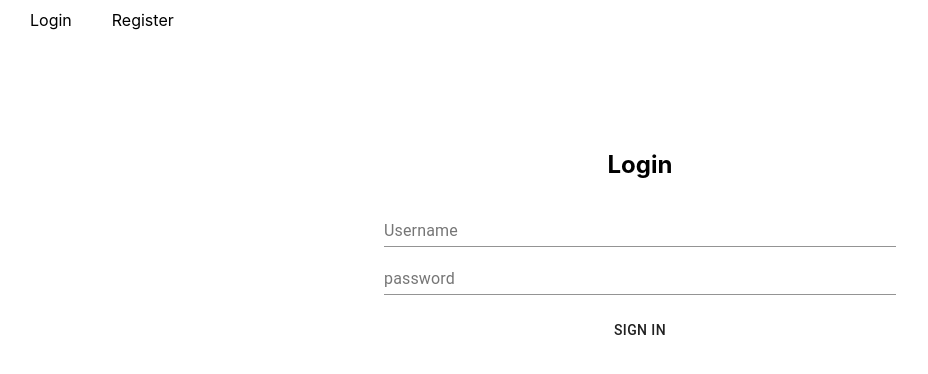
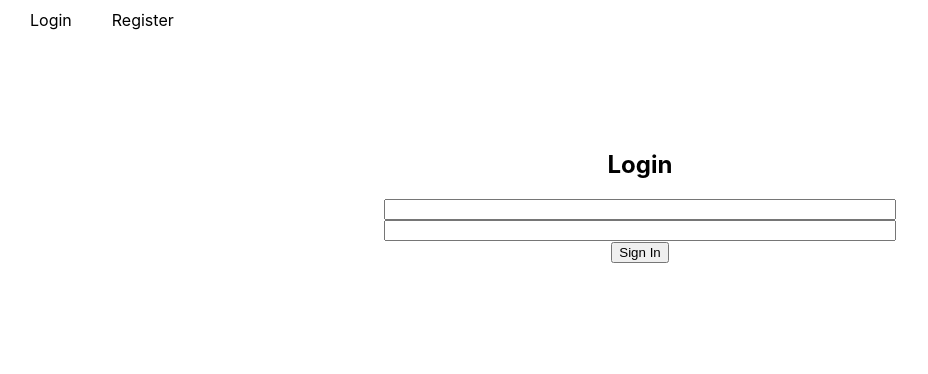
Before and after one commit to BW-WEBPT15-SecretFamilyRecipesCookbook5/frontend, a React (Create React App) app: page /login in a window 1280 px wide. Shown: the top 374 px of the page, without its empty margins (0-928 px from the left). Built offline with nearby package versions, Linux system fonts and the light colour scheme.

Commit message:
finishing deployment

```diff
--- a/src/components/Login.js
+++ b/src/components/Login.js
@@ -1,37 +1,33 @@
-import React, {useState} from 'react';
+import React, { useState } from 'react';
 import { connect } from 'react-redux';
-import {handleChange, login} from '../utils/actions';
-import TextField from '@material-ui/core/TextField';
+import { handleChange, login } from '../utils/actions';
+// import TextField from '@material-ui/core/TextField';
 import { StyledButton } from '../utils/styles';
-
-const Login = ({login, loginCredentials, handleChange}) => {
+const Login = ({ login, loginCredentials, handleChange }) => {
     const [username, setUsername] = useState('')
     const [password, setPassword] = useState('')
-
     const handleUsenameChange = e => {
         setUsername(e.target.value)
     }
-
     const handlePasswordChange = e => {
         setPassword(e.target.value)
     }
-
     return (
         <div className='login-container'>
             <h2>Login</h2>
-            <form onSubmit={(e)=>{
+            <form onSubmit={(e) => {
                 login(e, loginCredentials)
-                }}
+            }}
             >
                 <div className='login-form'>
-                    <TextField
+                    <input
                         type='text'
                         label='Username'
                         name='username'
                         value={username}
                         onChange={handleUsenameChange}
                     />
-                    <TextField
+                    <input
                         type='password'
                         label='password'
                         name='password'
@@ -39,16 +35,69 @@ const Login = ({login, loginCredentials, handleChange}) => {
                         onChange={handlePasswordChange}
                     />
                 </div>
-                <StyledButton className='login-button' type='submit' varient='outlined'>Sign In</StyledButton>
+                <button className='login-button' type='submit' varient='outlined'>Sign In</button>
             </form>
         </div>
     )
 }
-
 const mapStateToProps = state => {
     return {
         // loginCredentials: state.loginCredentials
     }
 }
+export default connect(mapStateToProps, { handleChange, login })(Login);
 
-export default connect(mapStateToProps,{handleChange, login})(Login);
+// import React, {useState} from 'react';
+// import { connect } from 'react-redux';
+// import {handleChange, login} from '../utils/actions';
+// import TextField from '@material-ui/core/TextField';
+// import { StyledButton } from '../utils/styles';
+
+// const Login = ({login, loginCredentials, handleChange}) => {
+//     const [username, setUsername] = useState('')
+//     const [password, setPassword] = useState('')
+
+//     const handleUsenameChange = e => {
+//         setUsername(e.target.value)
+//     }
+
+//     const handlePasswordChange = e => {
+//         setPassword(e.target.value)
+//     }
+
+//     return (
+//         <div className='login-container'>
+//             <h2>Login</h2>
+//             <form onSubmit={(e)=>{
+//                 login(e, loginCredentials)
+//                 }}
+//             >
+//                 <div className='login-form'>
+//                     <TextField
+//                         type='text'
+//                         label='Username'
+//                         name='username'
+//                         value={username}
+//                         onChange={handleUsenameChange}
+//                     />
+//                     <TextField
+//                         type='password'
+//                         label='password'
+//                         name='password'
+//                         value={password}
+//                         onChange={handlePasswordChange}
+//                     />
+//                 </div>
+//                 <StyledButton className='login-button' type='submit' varient='outlined'>Sign In</StyledButton>
+//             </form>
+//         </div>
+//     )
+// }
+
+// const mapStateToProps = state => {
+//     return {
+//         // loginCredentials: state.loginCredentials
+//     }
+// }
+
+// export default connect(mapStateToProps,{handleChange, login})(Login);
```
Also changed, not shown: 1 other file (tests, documents, lock files or other folders).
